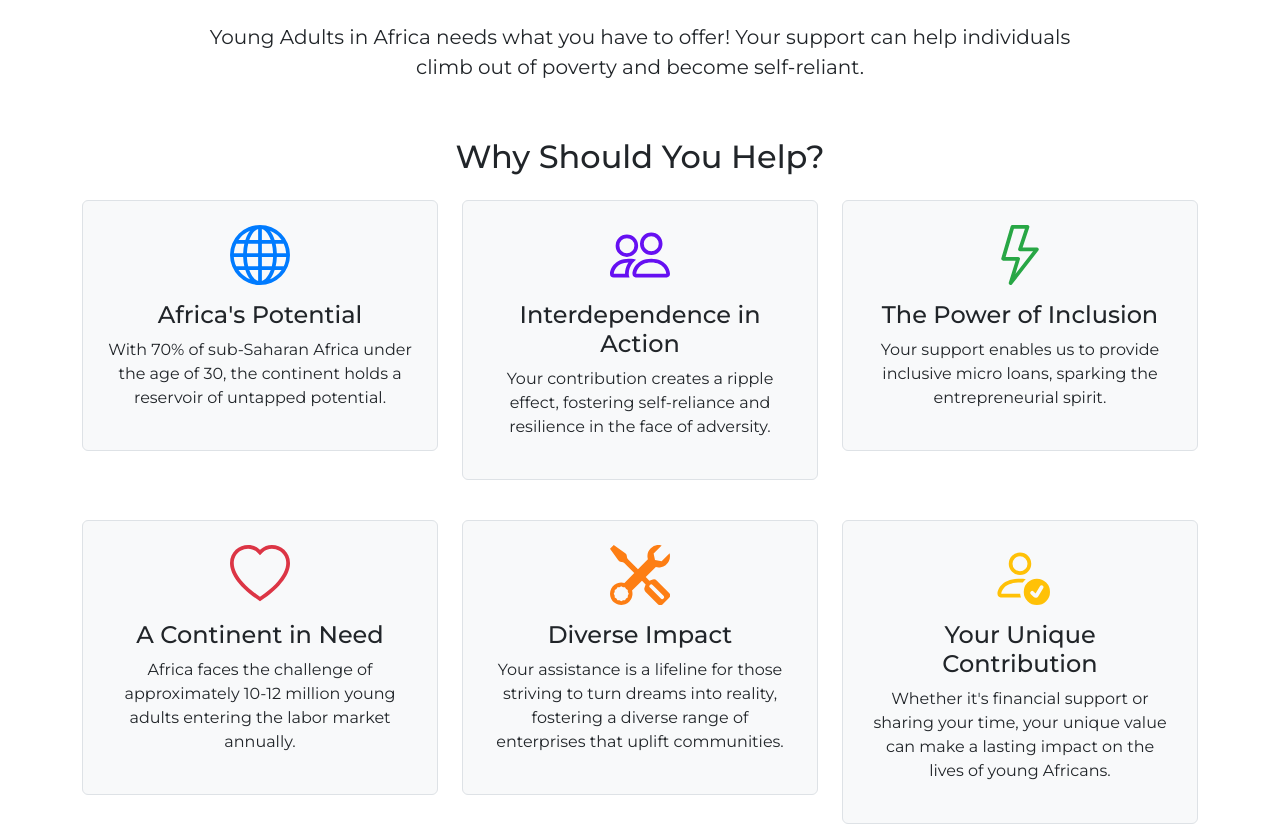
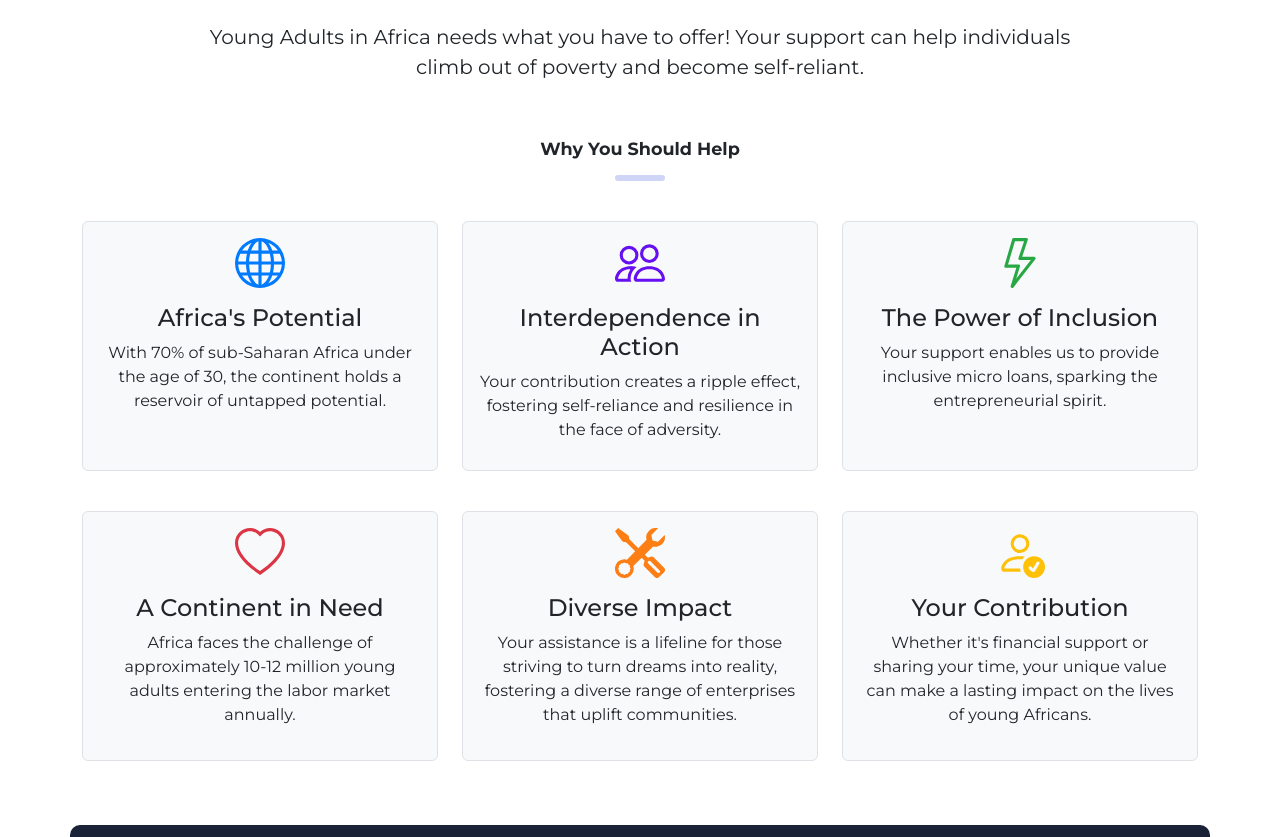
Before and after one commit to DevaWinner/afrika, a React (Vite) app: page /getinvolved in a window 1280 px wide. Shown: the part 572-1409 px from the top of the page. Built offline with nearby package versions, Linux system fonts and the light colour scheme.

Commit message:
Refactor WhyHelpSection component

```diff
--- a/src/components/WhyHelpSection.jsx
+++ b/src/components/WhyHelpSection.jsx
@@ -12,7 +12,10 @@ import {
 const WhyHelpCard = ({ icon, title, description }) => {
 	return (
 		<Col md={4} className="mb-3">
-			<div className="text-center p-4 border rounded bg-light">
+			<div
+				className="text-center p-3 border rounded bg-light"
+				style={{ height: "250px" }}
+			>
 				{React.cloneElement(icon, { className: "icon mb-3" })}
 				<h4>{title}</h4>
 				<p>{description}</p>
@@ -24,47 +27,52 @@ const WhyHelpCard = ({ icon, title, description }) => {
 const WhyHelpSection = () => {
 	const reasons = [
 		{
-			icon: <BsGlobe size={60} color="#007BFF" />,
+			icon: <BsGlobe size={50} color="#007BFF" />,
 			title: "Africa's Potential",
 			description:
 				"With 70% of sub-Saharan Africa under the age of 30, the continent holds a reservoir of untapped potential.",
 		},
 		{
-			icon: <BsPeople size={60} color="#6610F2" />,
+			icon: <BsPeople size={50} color="#6610F2" />,
 			title: "Interdependence in Action",
 			description:
 				"Your contribution creates a ripple effect, fostering self-reliance and resilience in the face of adversity.",
 		},
 		{
-			icon: <BsLightning size={60} color="#28A745" />,
+			icon: <BsLightning size={50} color="#28A745" />,
 			title: "The Power of Inclusion",
 			description:
 				"Your support enables us to provide inclusive micro loans, sparking the entrepreneurial spirit.",
 		},
 		{
-			icon: <BsHeart size={60} color="#DC3545" />,
+			icon: <BsHeart size={50} color="#DC3545" />,
 			title: "A Continent in Need",
 			description:
 				"Africa faces the challenge of approximately 10-12 million young adults entering the labor market annually.",
 		},
 		{
-			icon: <BsTools size={60} color="#FD7E14" />,
+			icon: <BsTools size={50} color="#FD7E14" />,
 			title: "Diverse Impact",
 			description:
 				"Your assistance is a lifeline for those striving to turn dreams into reality, fostering a diverse range of enterprises that uplift communities.",
 		},
 		{
-			icon: <BsPersonCheck size={60} color="#FFC107" />,
-			title: "Your Unique Contribution",
+			icon: <BsPersonCheck size={50} color="#FFC107" />,
+			title: "Your Contribution",
 			description:
 				"Whether it's financial support or sharing your time, your unique value can make a lasting impact on the lives of young Africans.",
 		},
 	];
 
 	return (
-		<div className="pt-4 px-3 rounded">
+		<div className="pt-4 px-3 rounded mt-3">
 			<Container>
-				<h2 className="text-center mb-4">Why Should You Help?</h2>
+				<div className="text d-flex">
+					<div className="title d-flex">
+						<h2>Why you should help</h2>
+						<hr />
+					</div>
+				</div>
 				<Row className="g-4">
 					{reasons.map((reason, index) => (
 						<WhyHelpCard key={index} {...reason} />
```
